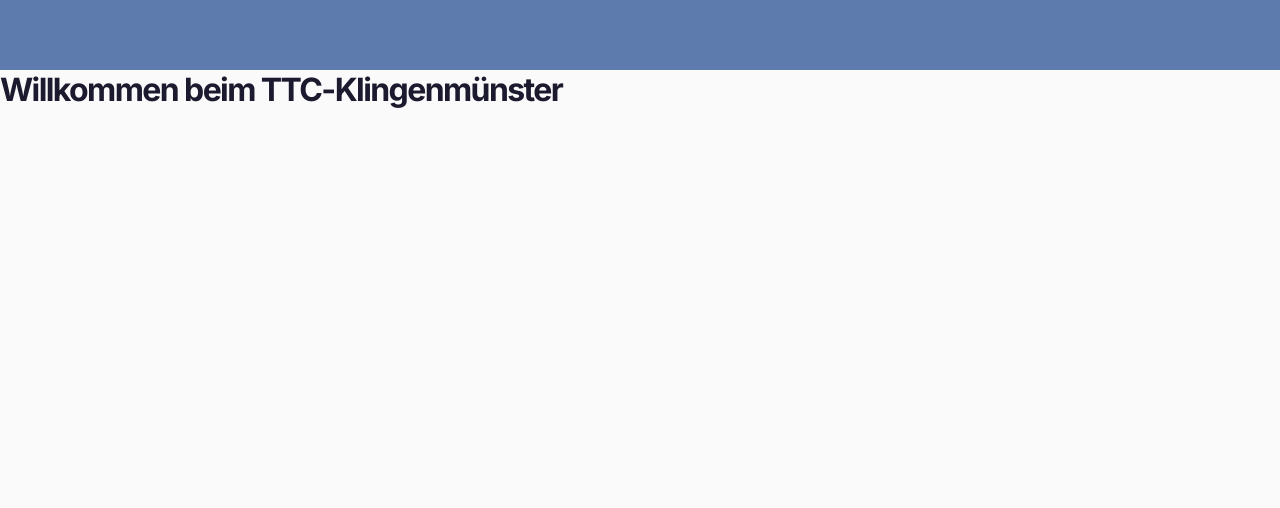
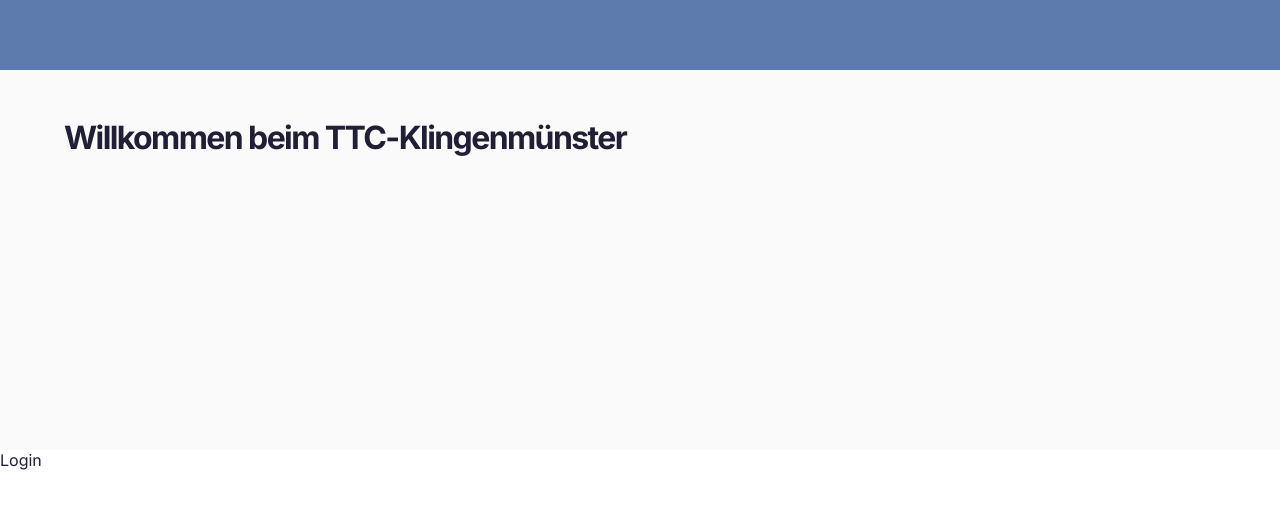
Before and after one commit to JurIVoelker/next-ttc, a Next.js app: page / in a window 1280 px wide. Shown: the top 508 px of the page. Built offline with nearby package versions, Linux system fonts and the light colour scheme.

Commit message:
feat: layout component

```diff
--- a/components/Layout/Layout.js
+++ b/components/Layout/Layout.js
@@ -1,5 +1,7 @@
 import { Inter } from "next/font/google";
 import NavBar from "../Navbar/NavBar";
+import Footer from "../Footer/Footer";
+import styles from "./Layout.module.scss";
 
 const inter = Inter({ subsets: ["latin"] });
 
@@ -13,7 +15,10 @@
     <div className={inter.className}>
       <>
         <NavBar />
-        {children}
+        <main className={styles.container}>
+          <div className={styles.contentWrapper}>{children}</div>
+        </main>
+        <Footer />
       </>
     </div>
   );
--- a/components/Layout/Layout.module.scss
+++ b/components/Layout/Layout.module.scss
@@ -1,29 +1,12 @@
-* {
-  box-sizing: border-box;
-  padding: 0;
-  margin: 0;
+.container {
+  overflow: hidden;
+  padding: 48px 0;
+  display: flex;
+  flex-direction: column;
+  align-items: center;
+  min-height: calc(100vh - 484px);
+  .contentWrapper {
+    max-width: 1200px;
+    width: 90vw;
+  }
 }
-
-html,
-body {
-  max-width: 100vw;
-  overflow-x: hidden;
-}
-
-body {
-  color: #1b1a2e;
-  background: #fafafa;
-}
-
-a {
-  color: inherit;
-  text-decoration: none;
-}
-
-h1,
-h2,
-h3,
-h4 {
-  letter-spacing: -0.05em;
-  font-weight: 700;
-}
--- a/pages/globals.css
+++ b/pages/globals.css
@@ -1,3 +1,5 @@
+@import url("https://fonts.googleapis.com/css2?family=Inter:wght@100..900&display=swap");
+
 * {
   box-sizing: border-box;
   padding: 0;
@@ -11,7 +13,7 @@
 }
 
 body {
-  color: #1b1a2e;
+  color: #201f35;
   background: #fafafa;
 }
 
@@ -27,3 +29,7 @@
   letter-spacing: -0.05em;
   font-weight: 700;
 }
+
+h1 {
+  margin-bottom: 16px;
+}
```
